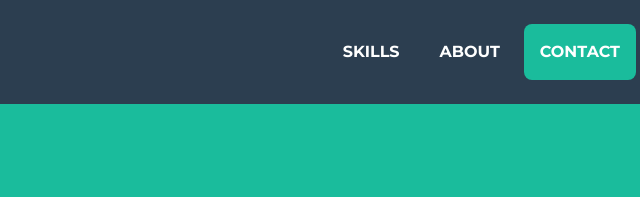
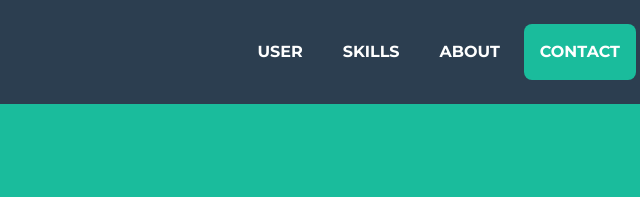
Before and after one commit to Mohit6043/User, a plain HTML site: page index.html in a window 1280 px wide. Shown: the top 197 px of the page, 546-1186 px from the left. Drawn offline with nearby package versions, Linux system fonts and the light colour scheme.

Commit message:
Update index.html

```diff
--- a/index.html
+++ b/index.html
@@ -27,6 +27,7 @@
                 </button>
                 <div class="collapse navbar-collapse" id="navbarResponsive">
                     <ul class="navbar-nav ml-auto">
+                        <li class="nav-item mx-0 mx-lg-1"><a class="nav-link py-3 px-0 px-lg-3 rounded js-scroll-trigger" href="#page-top">User</a></li>
                         <li class="nav-item mx-0 mx-lg-1"><a class="nav-link py-3 px-0 px-lg-3 rounded js-scroll-trigger" href="#portfolio">Skills</a></li>
                         <li class="nav-item mx-0 mx-lg-1"><a class="nav-link py-3 px-0 px-lg-3 rounded js-scroll-trigger" href="#about">About</a></li>
                         <li class="nav-item mx-0 mx-lg-1"><a class="nav-link py-3 px-0 px-lg-3 rounded js-scroll-trigger" href="#contact">Contact</a></li>
```
